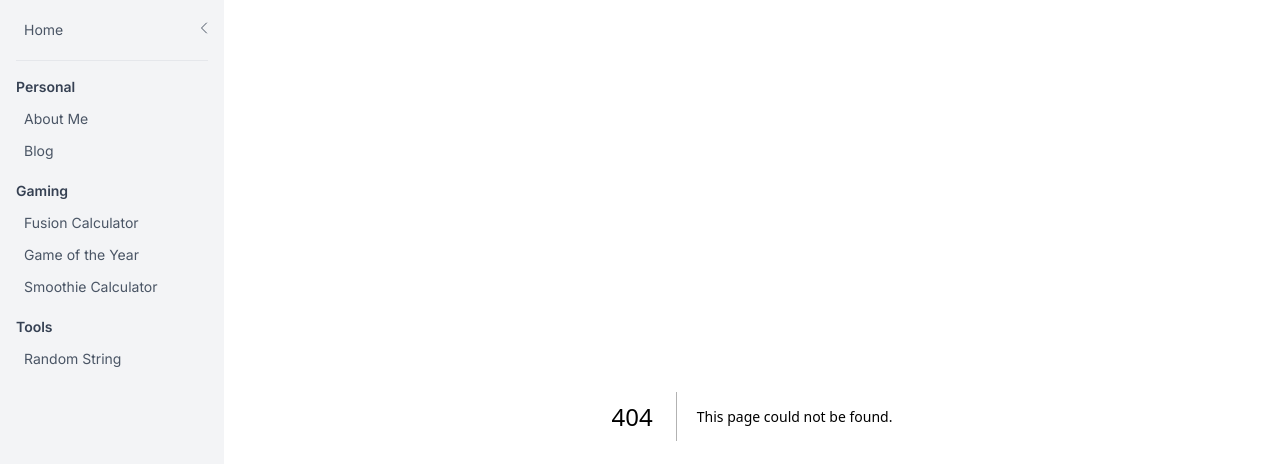
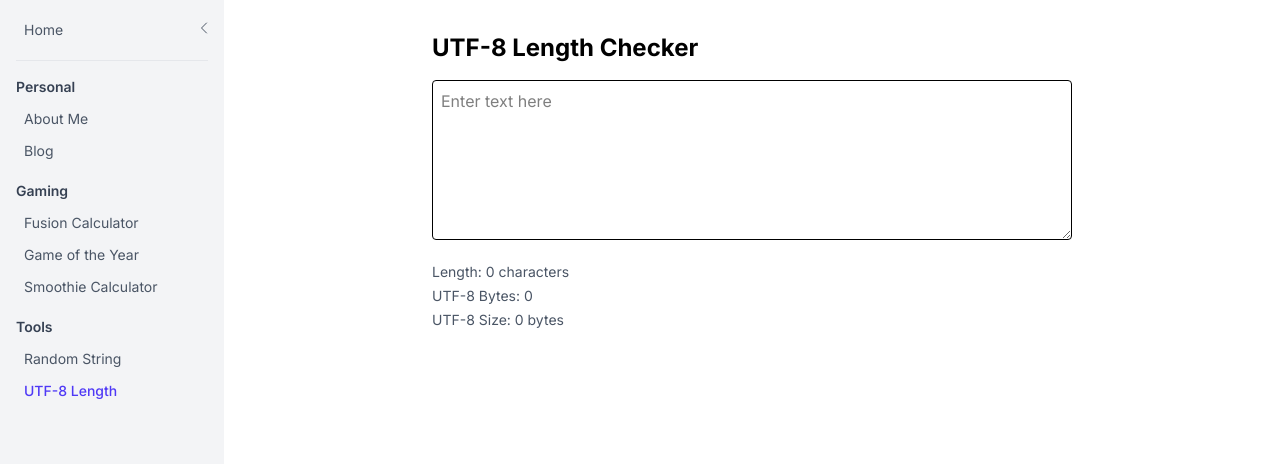
Before and after one commit to samelliottdlt/website, a Next.js app: page /string-length in a window 1280 px wide. Before the commit this address had no page. Shown: the top 464 px of the page. Built offline with nearby package versions, Linux system fonts and the light colour scheme.

Commit message:
Add UTF-8 length tool

```diff
--- a/app/random-string/page.tsx
+++ b/app/random-string/page.tsx
@@ -2,6 +2,7 @@
 
 import { useSearchParams, useRouter } from "next/navigation";
 import { useEffect, useState, useCallback, useRef, Suspense } from "react";
+import { formatUtf8ByteSize } from "../../lib/utf8";
 
 const DEFAULT_CHARSET =
   "ABCDEFGHIJKLMNOPQRSTUVWXYZabcdefghijklmnopqrstuvwxyz0123456789";
@@ -123,19 +124,10 @@ function RandomStringGenerator() {
     }
   }, [result]);
 
-  const getUtf8ByteSize = useCallback((str: string) => {
-    const bytes = new Blob([str]).size;
-
-    if (bytes < 1024) {
-      return `${bytes} bytes`;
-    } else if (bytes < 1024 * 1024) {
-      const kb = bytes / 1024;
-      return `${kb.toFixed(kb >= 100 ? 0 : kb >= 10 ? 1 : 2)} KB`;
-    } else {
-      const mb = bytes / (1024 * 1024);
-      return `${mb.toFixed(mb >= 100 ? 0 : mb >= 10 ? 1 : 2)} MB`;
-    }
-  }, []);
+  const getUtf8ByteSize = useCallback(
+    (str: string) => formatUtf8ByteSize(str),
+    [],
+  );
 
   const generateWithPresetLength = useCallback(
     (presetLength: number) => {
--- /dev/null
+++ b/app/string-length/page.tsx
@@ -0,0 +1,25 @@
+"use client";
+
+import { useState } from "react";
+import { formatUtf8ByteSize, utf8ByteCount } from "../../lib/utf8";
+
+export default function StringLengthPage() {
+  const [text, setText] = useState("");
+
+  return (
+    <div className="p-4 max-w-2xl mx-auto space-y-4">
+      <h1 className="text-2xl font-bold">UTF-8 Length Checker</h1>
+      <textarea
+        className="w-full border rounded p-2 h-40"
+        value={text}
+        onChange={(e) => setText(e.target.value)}
+        placeholder="Enter text here"
+      />
+      <div className="text-sm text-gray-600 space-y-1">
+        <div>Length: {text.length.toLocaleString()} characters</div>
+        <div>UTF-8 Bytes: {utf8ByteCount(text).toLocaleString()}</div>
+        <div>UTF-8 Size: {formatUtf8ByteSize(text)}</div>
+      </div>
+    </div>
+  );
+}
--- a/lib/navigation.ts
+++ b/lib/navigation.ts
@@ -31,7 +31,10 @@ export const categories: NavigationCategory[] = [
   },
   {
     title: "Tools",
-    items: [{ name: "Random String", href: "/random-string", emoji: "🎲" }],
+    items: [
+      { name: "Random String", href: "/random-string", emoji: "🎲" },
+      { name: "UTF-8 Length", href: "/string-length", emoji: "🔤" },
+    ],
   },
 ];
 
--- /dev/null
+++ b/lib/utf8.ts
@@ -0,0 +1,19 @@
+export function utf8ByteCount(str: string): number {
+  return new TextEncoder().encode(str).length;
+}
+
+export function formatByteSize(bytes: number): string {
+  if (bytes < 1024) {
+    return `${bytes} bytes`;
+  }
+  if (bytes < 1024 * 1024) {
+    const kb = bytes / 1024;
+    return `${kb.toFixed(kb >= 100 ? 0 : kb >= 10 ? 1 : 2)} KB`;
+  }
+  const mb = bytes / (1024 * 1024);
+  return `${mb.toFixed(mb >= 100 ? 0 : mb >= 10 ? 1 : 2)} MB`;
+}
+
+export function formatUtf8ByteSize(str: string): string {
+  return formatByteSize(utf8ByteCount(str));
+}
```
Also changed, not shown: 1 other file (tests, documents, lock files or other folders).
